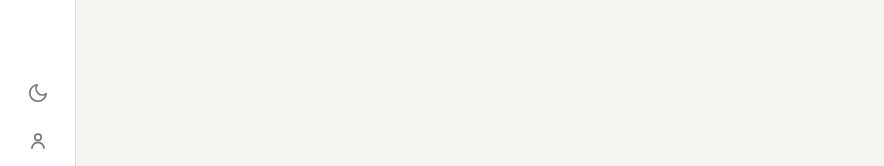
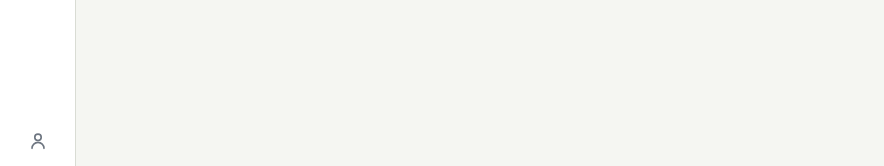
Before and after one commit to blancmx/openrepo, a React (Vite) app in the folder client/: page /login in a window 1280 px wide. Shown: the part 616-782 px from the top of the page, without its empty margins (0-884 px from the left). Built offline with nearby package versions, Linux system fonts and the light colour scheme.

Commit message:
refactor: move dark mode settings and toggle into ProfilePage exclusively

```diff
--- a/client/src/components/Siderail.jsx
+++ b/client/src/components/Siderail.jsx
@@ -1,7 +1,6 @@
 import { useState, useEffect, useRef } from 'react'
 import { NavLink, useNavigate, useLocation } from 'react-router-dom'
-import { IconSearch, IconSun, IconMoon } from './Icons.jsx'
-import { getInitialTheme, toggleTheme } from '../utils/theme.js'
+import { IconSearch } from './Icons.jsx'
 
 const icons = {
   home: (
@@ -67,24 +66,6 @@ export default function Siderail() {
 
   const [searchOpen, setSearchOpen] = useState(false)
   const [searchVal, setSearchVal] = useState('')
-
-  // 深色/浅色模式状态
-  const [theme, setTheme] = useState(getInitialTheme)
-
-  useEffect(() => {
-    function handleThemeChange(e) {
-      setTheme(e.detail)
-    }
-    window.addEventListener('theme-changed', handleThemeChange)
-    return () => window.removeEventListener('theme-changed', handleThemeChange)
-  }, [])
-
-  function handleToggleTheme(e) {
-    e.preventDefault()
-    e.stopPropagation()
-    const next = toggleTheme()
-    setTheme(next)
-  }
 
   // 同步 URL 中的 ?q 参数
   useEffect(() => {
@@ -164,7 +145,7 @@ export default function Siderail() {
       className={`siderail${collapsed ? '' : ' expanded'}`}
       onClick={handleRailClick}
     >
-      {/* 顶部 Brand 区域：标题 + [主题切换] + [搜索按钮 (在折叠按钮左侧)] + [折叠按钮] */}
+      {/* 顶部 Brand 区域：标题 + [搜索按钮 (在折叠按钮左侧)] + [折叠按钮] */}
       <div className="siderail-brand">
         <NavLink
           to="/"
@@ -180,21 +161,8 @@ export default function Siderail() {
           <span className="brand-label">Quill</span>
         </NavLink>
 
-        {/* 顶部右侧操作组：深色模式切换 + 搜索按钮 + 折叠按钮 */}
+        {/* 顶部右侧操作组：搜索按钮在折叠按钮左侧 */}
         <div className="brand-action-group">
-          <button
-            type="button"
-            className="brand-action-btn brand-theme-btn"
-            onClick={handleToggleTheme}
-            title={theme === 'dark' ? '切换为浅色模式' : '切换为深色模式'}
-            aria-label="切换深色/浅色模式"
-          >
-            {theme === 'dark' ? (
-              <IconSun className="brand-action-icon theme-icon-sun" />
-            ) : (
-              <IconMoon className="brand-action-icon theme-icon-moon" />
-            )}
-          </button>
           <button
             type="button"
             className={`brand-action-btn brand-search-btn${searchOpen ? ' active' : ''}`}
@@ -252,22 +220,8 @@ export default function Siderail() {
         <RailLink to="/projects" label="项目" icon="project" />
       </nav>
 
-      {/* 底部功能区：折叠态主题切换与个人中心 */}
+      {/* 底部用户中心 */}
       <div className="siderail-bottom">
-        <button
-          type="button"
-          className="rail-link siderail-theme-btn-link"
-          onClick={handleToggleTheme}
-          title={theme === 'dark' ? '切换为浅色模式' : '切换为深色模式'}
-          aria-label="切换主题"
-        >
-          {theme === 'dark' ? (
-            <IconSun className="theme-toggle-icon" />
-          ) : (
-            <IconMoon className="theme-toggle-icon" />
-          )}
-          <span>{theme === 'dark' ? '浅色模式' : '深色模式'}</span>
-        </button>
         <RailLink to="/profile" label="个人中心" icon="profile" />
       </div>
     </aside>
--- a/client/src/pages/ProfilePage.jsx
+++ b/client/src/pages/ProfilePage.jsx
@@ -226,6 +226,15 @@ export default function ProfilePage({ auth, onLogout }) {
         </div>
 
         <div className="profile-hero-actions">
+          <button
+            type="button"
+            className="btn btn-outline profile-theme-quick-btn"
+            onClick={() => handleThemeChange(currentTheme === 'dark' ? 'light' : 'dark')}
+            title={currentTheme === 'dark' ? '切换为浅色模式' : '切换为深色模式'}
+          >
+            {currentTheme === 'dark' ? <IconSun className="btn-icon" /> : <IconMoon className="btn-icon" />}
+            <span>{currentTheme === 'dark' ? '浅色模式' : '深色模式'}</span>
+          </button>
           <button type="button" className="btn btn-outline" onClick={handleLogout}>
             退出登录
           </button>
```
